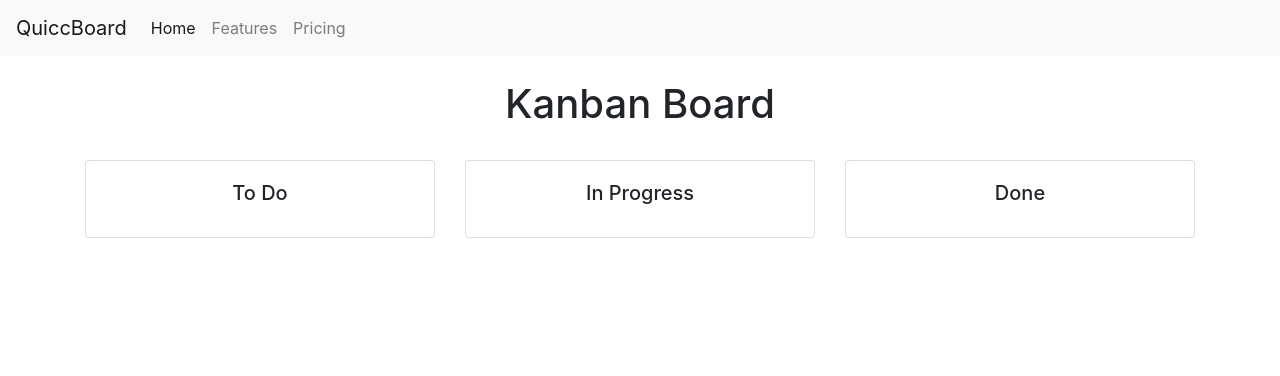
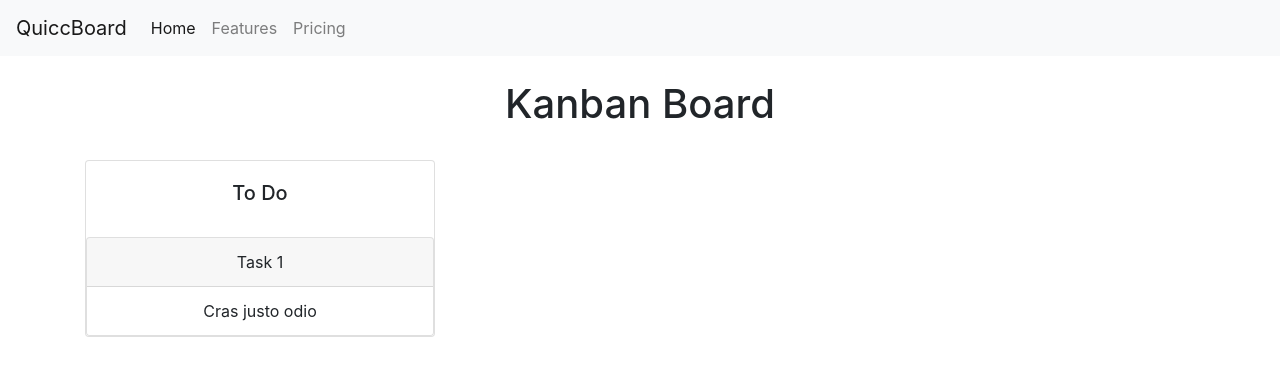
Before and after one commit to rayyanh/kanban-app, a React (Create React App) app in the folder kanban-app/: page / in a window 1280 px wide. Shown: the top 376 px of the page. Built offline with nearby package versions, Linux system fonts and the light colour scheme.

Commit message:
Fixed issue

```diff
--- a/kanban-app/src/App.js
+++ b/kanban-app/src/App.js
@@ -2,6 +2,7 @@ import React, { Component } from 'react';
 import './App.css';
 import Board from './components/board';
 import Column from './components/column';
+
 
 class App extends Component {
 render() {
@@ -30,6 +31,7 @@ render() {
 			<div className="container">
 				<Column></Column>
 			</div>
+
 	</div>
 	);
 }
--- /dev/null
+++ b/kanban-app/src/components/card.js
@@ -0,0 +1,17 @@
+import React, { Component } from 'react';
+
+class Card extends Component {
+    render() {
+        return (
+            <div className="card">
+                <div class="card-header">Task 1</div>
+                <ul class="list-group list-group-flush">
+                    <li class="list-group-item">Cras justo odio</li>
+
+                </ul>
+            </div>
+        )
+    }
+}
+
+export default Card;
--- a/kanban-app/src/components/column.js
+++ b/kanban-app/src/components/column.js
@@ -1,4 +1,6 @@
 import React, { Component } from 'react';
+import Card from './card';
+
 
 export default class Column extends Component {
     render() {
@@ -7,27 +9,16 @@ export default class Column extends Component {
                 <div className="col-lg-4">
                     <div className="card">
                         <div className="card-body">
-                            <h5 className="card-title">To Do</h5>
-
+                            <h5 className="card-title">{columnInfo.title}</h5>
                         </div>
-                    </div>
-                </div>
-                <div className="col-lg-4">
-                    <div className="card">
-                        <div className="card-body">
-                            <h5 className="card-title">In Progress</h5>
-                        </div>
-                    </div>
-                </div>
-                <div className="col-lg-4">
-                    <div className="card">
-                        <div className="card-body">
-                            <h5 className="card-title">Done</h5>
-
-                        </div>
+                        <Card/>
                     </div>
                 </div>
             </div>
         )
     }
 }
+
+var columnInfo = {
+    title: 'To Do',
+}
```
Also changed, not shown: kanban-app/src/components/Button/button.js (added, +9 -0 lines), 1 other file (tests, documents, lock files or other folders).
